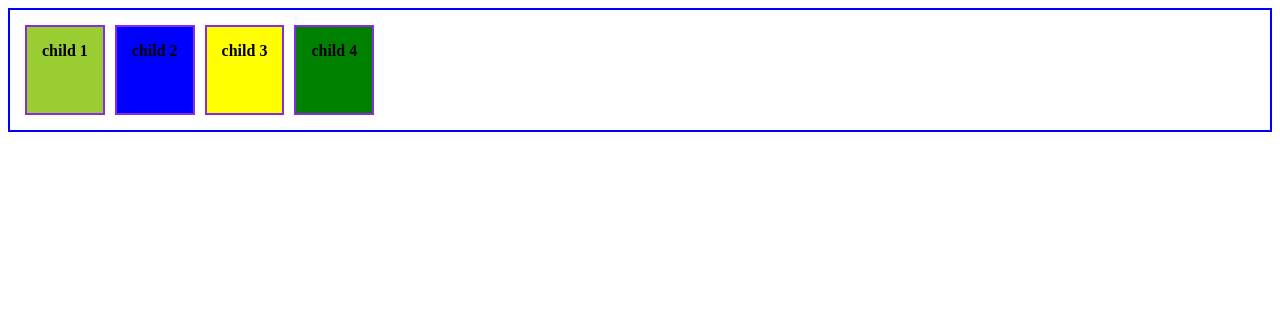
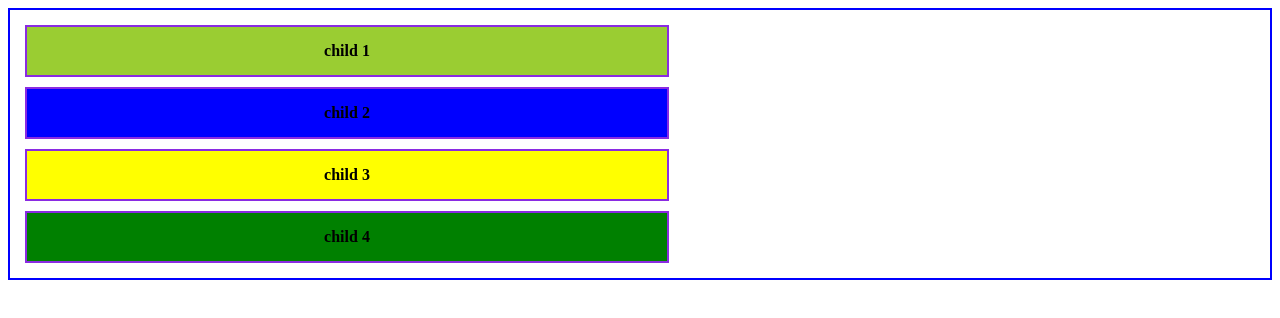
Before and after one commit to Shariany/css-flex, a plain HTML site: page index.html in a window 1280 px wide. Drawn offline with Linux system fonts and the light colour scheme.

Commit message:
style.css and index.html

```diff
--- a/style.css
+++ b/style.css
@@ -4,6 +4,7 @@
     min-height: 100px;
     display: flex;
     flex-direction: row;
+    flex-wrap: wrap;
 }
 .flex-item{
     border: 2px blueviolet solid;
@@ -11,6 +12,7 @@
     padding: 15px;
     text-align: center;
     font-weight: bolder;
+     width: 610px;
 }
 #child-1{
      background-color: yellowgreen;
```
